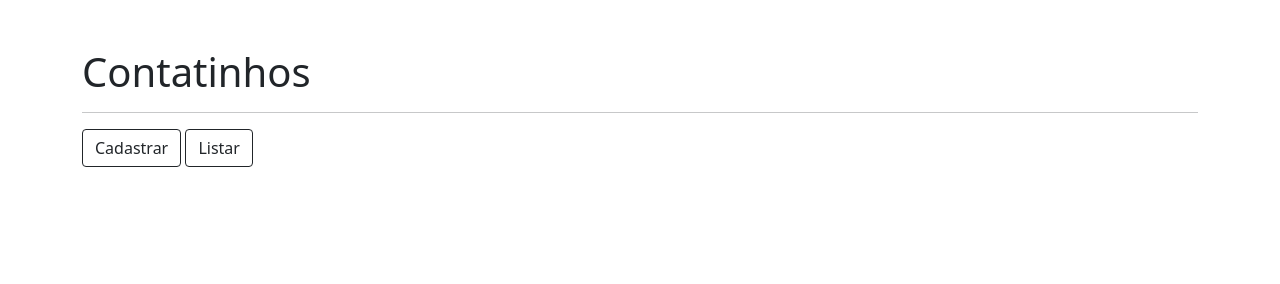
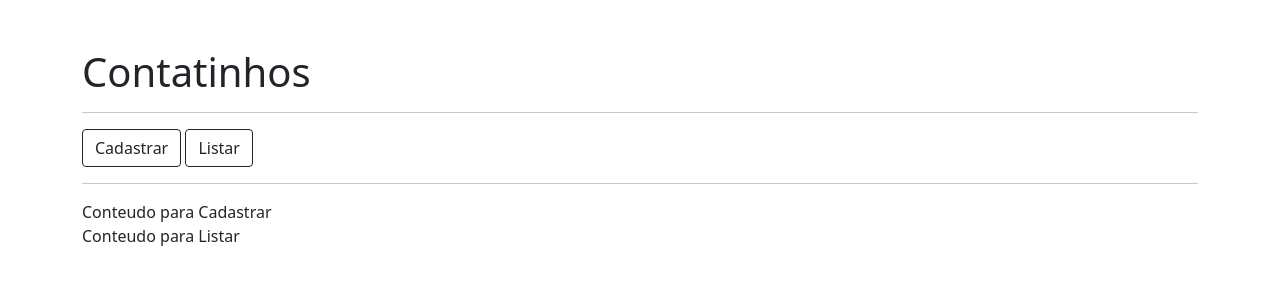
Before and after one commit to ualis0n/simples-spa, a plain HTML site: page index.html in a window 1280 px wide. Drawn offline with nearby package versions, Linux system fonts and the light colour scheme.

Commit message:
adicionando conteudo cadastrar/ listar

```diff
--- a/index.html
+++ b/index.html
@@ -14,5 +14,15 @@
     <button class="btn btn-outline-dark">Cadastrar</button>
     <button class="btn btn-outline-dark">Listar</button>
 
+    <hr>
+
+    <section>
+      Conteudo para Cadastrar
+    </section>
+
+    <section>
+      Conteudo para Listar
+    </section>
+
   </body>
 </html>
```
